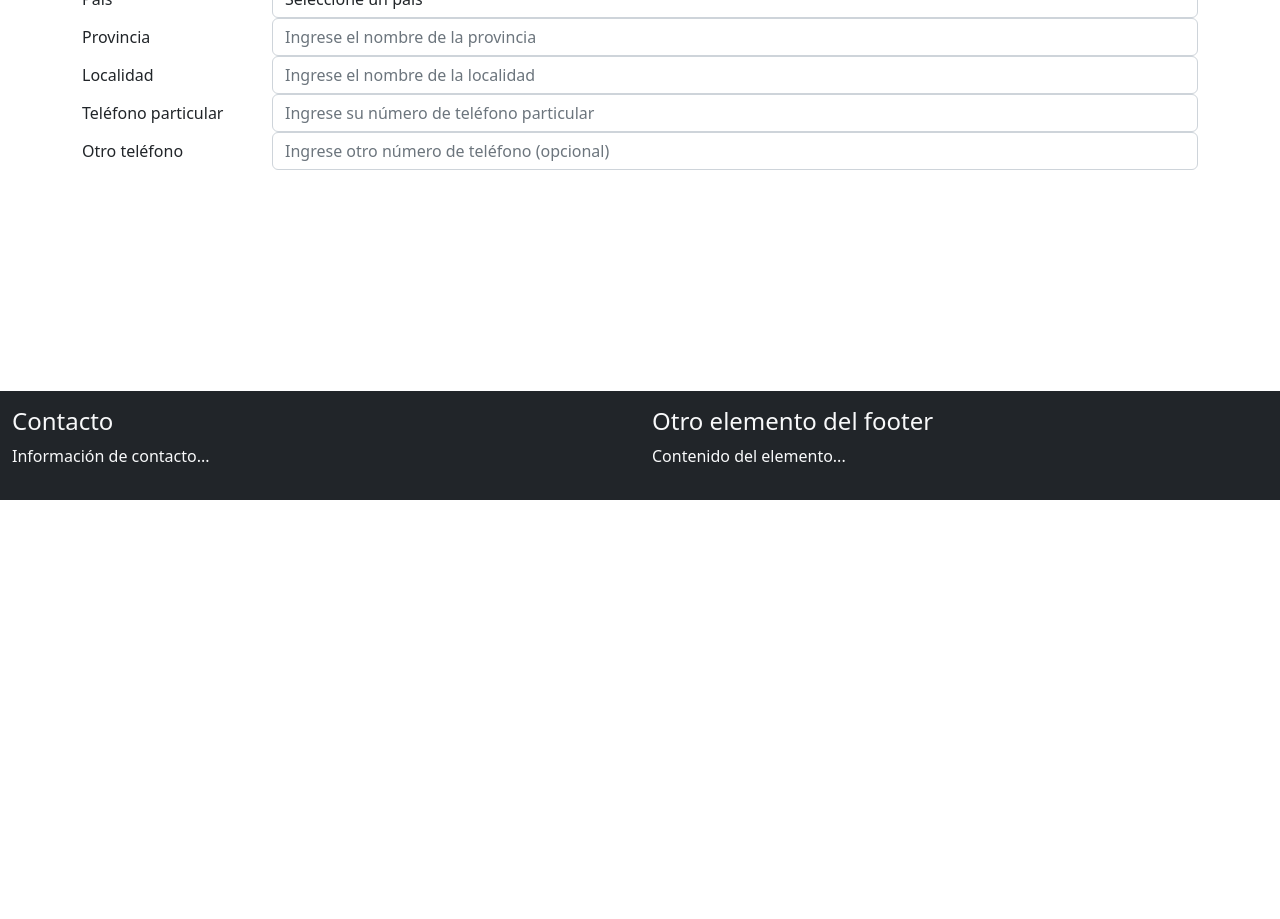
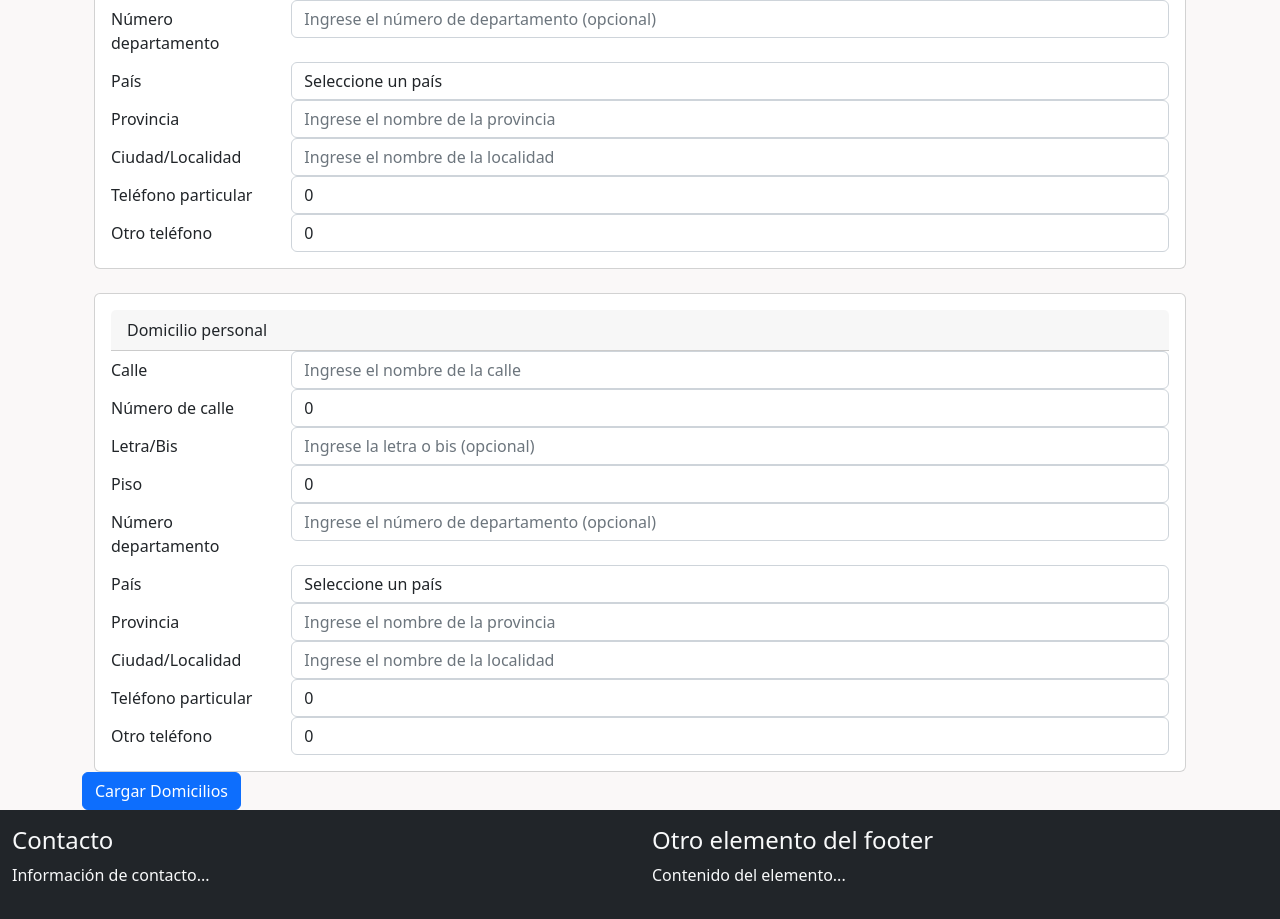
Before and after one commit to Lucianosolari/BolsaDeTrabajo, a React (Vite) app in the folder BolsaDeTrabajo/: page /addressStudent in a window 1280 px wide. Shown: the part 300-1219 px from the top of the page. Before the commit the page ends 800 px from the top, so only its background shows below. Built offline with nearby package versions, Linux system fonts and the light colour scheme.

Commit message:
Agregar direcciones, ver tema de valores de numeros, el servidor solo acepta int

```diff
--- a/BolsaDeTrabajo/src/App.css
+++ b/BolsaDeTrabajo/src/App.css
@@ -0,0 +1,3 @@
+body {
+  background-color: rgb(250, 248, 248);
+}
--- a/BolsaDeTrabajo/src/components/Students/AddressForm.jsx
+++ b/BolsaDeTrabajo/src/components/Students/AddressForm.jsx
@@ -1,62 +1,73 @@
 import React, { useState } from "react";
-import { Form, Row, Col } from "react-bootstrap";
+import { Form, Row, Col, Card, Button } from "react-bootstrap";
+import { useContext } from "react";
+import { updateStudentAddressInfo } from "../../api";
+import { UserContext } from "../../context/UserContext";
 
 export default function AddressForm() {
-  const [calle, setCalle] = useState("");
-  const [numeroCalle, setNumeroCalle] = useState("");
-  const [letraBis, setLetraBis] = useState("");
-  const [piso, setPiso] = useState("");
-  const [depto, setDepto] = useState("");
-  const [pais, setPais] = useState("");
-  const [provincia, setProvincia] = useState("");
-  const [localidad, setLocalidad] = useState("");
-  const [telefonoParticular, setTelefonoParticular] = useState("");
-  const [otroTelefono, setOtroTelefono] = useState("");
+  const [personalStreet, setPersonalStreet] = useState("");
+  const [personalStreetNumber, setPersonalStreetNumber] = useState(0);
+  const [personalStreetLetter, setPersonalStreetLetter] = useState("");
+  const [personalFloor, setPersonalFloor] = useState(0);
+  const [personalDepartment, setPersonalDepartment] = useState("");
+  const [personalCountry, setPersonalCountry] = useState("");
+  const [personalProvince, setPersonalProvince] = useState("");
+  const [personalLocation, setPersonalLocation] = useState("");
+  const [personalPersonalPhone, setPersonalPersonalPhone] = useState(0);
+  const [personalOtherPhone, setPersonalOtherPhone] = useState(0);
 
-  // Manejadores de cambio de los campos
-  const handleCalleChange = (e) => {
-    setCalle(e.target.value);
-  };
+  const [familyStreet, setFamilyStreet] = useState("");
+  const [familyStreetNumber, setFamilyStreetNumber] = useState(0);
+  const [familyStreetLetter, setFamilyStreetLetter] = useState("");
+  const [familyFloor, setFamilyFloor] = useState(0);
+  const [familyDepartment, setFamilyDepartment] = useState("");
+  const [familyCountry, setFamilyCountry] = useState("");
+  const [familyProvince, setFamilyProvince] = useState("");
+  const [familyLocation, setFamilyLocation] = useState("");
+  const [familyPersonalPhone, setFamilyPersonalPhone] = useState(0);
+  const [familyOtherPhone, setFamilyOtherPhone] = useState(0);
 
-  const handleNumeroCalleChange = (e) => {
-    setNumeroCalle(e.target.value);
-  };
+  const { user } = useContext(UserContext);
 
-  const handleLetraBisChange = (e) => {
-    setLetraBis(e.target.value);
-  };
-
-  const handlePisoChange = (e) => {
-    setPiso(e.target.value);
-  };
-
-  const handleDeptoChange = (e) => {
-    setDepto(e.target.value);
-  };
-
-  const handlePaisChange = (e) => {
-    setPais(e.target.value);
-  };
-
-  const handleProvinciaChange = (e) => {
-    setProvincia(e.target.value);
-  };
-
-  const handleLocalidadChange = (e) => {
-    setLocalidad(e.target.value);
-  };
-
-  const handleTelefonoParticularChange = (e) => {
-    setTelefonoParticular(e.target.value);
-  };
-
-  const handleOtroTelefonoChange = (e) => {
-    setOtroTelefono(e.target.value);
+  const handleClickUpdateStudentAddressInfo = async (e) => {
+    e.preventDefault();
+    try {
+      const data = await updateStudentAddressInfo(user.token, {
+        familyStreet: familyStreet,
+        familyStreetNumber: familyStreetNumber,
+        familyStreetLetter: familyStreetLetter,
+        familyFloor: familyFloor,
+        familyDepartment: familyDepartment,
+        familyCountry: familyCountry,
+        familyProvince: familyProvince,
+        familyLocation: familyLocation,
+        familyPersonalPhone: familyPersonalPhone,
+        familyOtherPhone: familyOtherPhone,
+        personalStreet: personalStreet,
+        personalStreetNumber: personalStreetNumber,
+        personalStreetLetter: personalStreetLetter,
+        personalFloor: personalFloor,
+        personalDepartment: personalDepartment,
+        personalCountry: personalCountry,
+        personalProvince: personalProvince,
+        personalLocation: personalLocation,
+        personalPersonalPhone: personalPersonalPhone,
+        personalOtherPhone: personalOtherPhone,
+      });
+    } catch (error) {
+      console.error(error);
+      console.error("Error al actualizar la información de dirección:", error);
+    }
   };
 
   return (
     <>
-      <Form.Group as={Row} controlId="calle">
+      <div className="container">
+        <Card>
+          <Card.Header>Domicilio familiar</Card.Header>
+
+          <Card.Body>
+            <Form.Group as={Row} controlId="familyStreet">
               <Form.Label column sm={2}>
                 Calle
               </Form.Label>
@@ -64,26 +75,29 @@ export default function AddressForm() {
                 <Form.Control
                   type="text"
                   placeholder="Ingrese el nombre de la calle"
-            value={calle}
-            onChange={handleCalleChange}
+                  value={familyStreet}
+                  onChange={(e) => setFamilyStreet(e.target.value)}
                 />
               </Col>
             </Form.Group>
 
-      <Form.Group as={Row} controlId="numeroCalle">
+            <Form.Group as={Row} controlId="familyStreetNumber">
               <Form.Label column sm={2}>
                 Número de calle
               </Form.Label>
               <Col sm={10}>
                 <Form.Control
-            type="text"
+                  type="number"
                   placeholder="Ingrese el número de la calle"
-            value={numeroCalle}
-            onChange={handleNumeroCalleChange}
+                  value={familyStreetNumber}
+                  onChange={(e) =>
+                    setFamilyStreetNumber(parseInt(e.target.value))
+                  }
                 />
               </Col>
             </Form.Group>
-      <Form.Group as={Row} controlId="letraBis">
+
+            <Form.Group as={Row} controlId="familyStreetLetter">
               <Form.Label column sm={2}>
                 Letra/Bis
               </Form.Label>
@@ -91,55 +105,60 @@ export default function AddressForm() {
                 <Form.Control
                   type="text"
                   placeholder="Ingrese la letra o bis (opcional)"
-            value={letraBis}
-            onChange={handleLetraBisChange}
+                  value={familyStreetLetter}
+                  onChange={(e) => setFamilyStreetLetter(e.target.value)}
                 />
               </Col>
             </Form.Group>
-      <Form.Group as={Row} controlId="piso">
+
+            <Form.Group as={Row} controlId="familyFloor">
               <Form.Label column sm={2}>
                 Piso
               </Form.Label>
               <Col sm={10}>
                 <Form.Control
-            type="text"
+                  type="number"
                   placeholder="Ingrese el número de piso (opcional)"
-            value={piso}
-            onChange={handlePisoChange}
+                  value={familyFloor}
+                  onChange={(e) => setFamilyFloor(parseInt(e.target.value))}
                 />
               </Col>
             </Form.Group>
 
-      <Form.Group as={Row} controlId="depto">
+            <Form.Group as={Row} controlId="familyDepartment">
               <Form.Label column sm={2}>
-          Depto
+                Número departamento
               </Form.Label>
               <Col sm={10}>
                 <Form.Control
                   type="text"
                   placeholder="Ingrese el número de departamento (opcional)"
-            value={depto}
-            onChange={handleDeptoChange}
+                  value={familyDepartment}
+                  onChange={(e) => setFamilyDepartment(e.target.value)}
                 />
               </Col>
             </Form.Group>
 
-      <Form.Group as={Row} controlId="pais">
+            <Form.Group as={Row} controlId="familyCountry">
               <Form.Label column sm={2}>
                 País
               </Form.Label>
               <Col sm={10}>
-          <Form.Control as="select" value={pais} onChange={handlePaisChange}>
+                <Form.Control
+                  as="select"
+                  value={familyCountry}
+                  onChange={(e) => setFamilyCountry(e.target.value)}
+                >
                   <option value="">Seleccione un país</option>
                   <option value="Argentina">Argentina</option>
-            <option value="Brasil">Brasil</option>
+                  <option value="Brasil">Brazil</option>
                   <option value="Chile">Chile</option>
-            {/* Agregar más opciones de países */}
+                  {/* Add more country options */}
                 </Form.Control>
               </Col>
             </Form.Group>
 
-      <Form.Group as={Row} controlId="provincia">
+            <Form.Group as={Row} controlId="familyProvince">
               <Form.Label column sm={2}>
                 Provincia
               </Form.Label>
@@ -147,27 +166,27 @@ export default function AddressForm() {
                 <Form.Control
                   type="text"
                   placeholder="Ingrese el nombre de la provincia"
-            value={provincia}
-            onChange={handleProvinciaChange}
+                  value={familyProvince}
+                  onChange={(e) => setFamilyProvince(e.target.value)}
                 />
               </Col>
             </Form.Group>
 
-      <Form.Group as={Row} controlId="localidad">
+            <Form.Group as={Row} controlId="familyLocation">
               <Form.Label column sm={2}>
-          Localidad
+                Ciudad/Localidad
               </Form.Label>
               <Col sm={10}>
                 <Form.Control
                   type="text"
                   placeholder="Ingrese el nombre de la localidad"
-            value={localidad}
-            onChange={handleLocalidadChange}
+                  value={familyLocation}
+                  onChange={(e) => setFamilyLocation(e.target.value)}
                 />
               </Col>
             </Form.Group>
 
-      <Form.Group as={Row} controlId="telefonoParticular">
+            <Form.Group as={Row} controlId="familyPersonalPhone">
               <Form.Label column sm={2}>
                 Teléfono particular
               </Form.Label>
@@ -175,13 +194,15 @@ export default function AddressForm() {
                 <Form.Control
                   type="text"
                   placeholder="Ingrese su número de teléfono particular"
-            value={telefonoParticular}
-            onChange={handleTelefonoParticularChange}
+                  value={familyPersonalPhone}
+                  onChange={(e) =>
+                    setFamilyPersonalPhone(parseInt(e.target.value))
+                  }
                 />
               </Col>
             </Form.Group>
 
-      <Form.Group as={Row} controlId="otroTelefono">
+            <Form.Group as={Row} controlId="familyOtherPhone">
               <Form.Label column sm={2}>
                 Otro teléfono
               </Form.Label>
@@ -189,11 +210,178 @@ export default function AddressForm() {
                 <Form.Control
                   type="text"
                   placeholder="Ingrese otro número de teléfono (opcional)"
-            value={otroTelefono}
-            onChange={handleOtroTelefonoChange}
+                  value={familyOtherPhone}
+                  onChange={(e) =>
+                    setFamilyOtherPhone(parseInt(e.target.value))
+                  }
                 />
               </Col>
             </Form.Group>
+          </Card.Body>
+        </Card>
+      </div>
+
+      <br></br>
+      <div className="container">
+        <Card>
+          <Card.Body>
+            <Card.Header>Domicilio personal</Card.Header>
+
+            <Form.Group as={Row} controlId="personalStreet">
+              <Form.Label column sm={2}>
+                Calle
+              </Form.Label>
+              <Col sm={10}>
+                <Form.Control
+                  type="text"
+                  placeholder="Ingrese el nombre de la calle"
+                  value={personalStreet}
+                  onChange={(e) => setPersonalStreet(e.target.value)}
+                />
+              </Col>
+            </Form.Group>
+            <Form.Group as={Row} controlId="personalStreetNumber">
+              <Form.Label column sm={2}>
+                Número de calle
+              </Form.Label>
+              <Col sm={10}>
+                <Form.Control
+                  type="number"
+                  placeholder="Ingrese el número de la calle"
+                  value={personalStreetNumber}
+                  onChange={(e) =>
+                    setPersonalStreetNumber(parseInt(e.target.value))
+                  }
+                />
+              </Col>
+            </Form.Group>
+
+            <Form.Group as={Row} controlId="personalStreetLetter">
+              <Form.Label column sm={2}>
+                Letra/Bis
+              </Form.Label>
+              <Col sm={10}>
+                <Form.Control
+                  type="text"
+                  placeholder="Ingrese la letra o bis (opcional)"
+                  value={personalStreetLetter}
+                  onChange={(e) => setPersonalStreetLetter(e.target.value)}
+                />
+              </Col>
+            </Form.Group>
+
+            <Form.Group as={Row} controlId="personalFloor">
+              <Form.Label column sm={2}>
+                Piso
+              </Form.Label>
+              <Col sm={10}>
+                <Form.Control
+                  type="number"
+                  placeholder="Ingrese el número de piso (opcional)"
+                  value={personalFloor}
+                  onChange={(e) => setPersonalFloor(parseInt(e.target.value))}
+                />
+              </Col>
+            </Form.Group>
+
+            <Form.Group as={Row} controlId="personalDepartment">
+              <Form.Label column sm={2}>
+                Número departamento
+              </Form.Label>
+              <Col sm={10}>
+                <Form.Control
+                  type="text"
+                  placeholder="Ingrese el número de departamento (opcional)"
+                  value={personalDepartment}
+                  onChange={(e) => setPersonalDepartment(e.target.value)}
+                />
+              </Col>
+            </Form.Group>
+
+            <Form.Group as={Row} controlId="personalCountry">
+              <Form.Label column sm={2}>
+                País
+              </Form.Label>
+              <Col sm={10}>
+                <Form.Control
+                  as="select"
+                  value={personalCountry}
+                  onChange={(e) => setPersonalCountry(e.target.value)}
+                >
+                  <option value="">Seleccione un país</option>
+                  <option value="Argentina">Argentina</option>
+                  <option value="Brasil">Brazil</option>
+                  <option value="Chile">Chile</option>
+                  {/* Add more country options */}
+                </Form.Control>
+              </Col>
+            </Form.Group>
+
+            <Form.Group as={Row} controlId="personalProvince">
+              <Form.Label column sm={2}>
+                Provincia
+              </Form.Label>
+              <Col sm={10}>
+                <Form.Control
+                  type="text"
+                  placeholder="Ingrese el nombre de la provincia"
+                  value={personalProvince}
+                  onChange={(e) => setPersonalProvince(e.target.value)}
+                />
+              </Col>
+            </Form.Group>
+
+            <Form.Group as={Row} controlId="personalLocation">
+              <Form.Label column sm={2}>
+                Ciudad/Localidad
+              </Form.Label>
+              <Col sm={10}>
+                <Form.Control
+                  type="text"
+                  placeholder="Ingrese el nombre de la localidad"
+                  value={personalLocation}
+                  onChange={(e) => setPersonalLocation(e.target.value)}
+                />
+              </Col>
+            </Form.Group>
+
+            <Form.Group as={Row} controlId="personalPersonalPhone">
+              <Form.Label column sm={2}>
+                Teléfono particular
+              </Form.Label>
+              <Col sm={10}>
+                <Form.Control
+                  type="text"
+                  placeholder="Ingrese su número de teléfono particular"
+                  value={personalPersonalPhone}
+                  onChange={(e) =>
+                    setPersonalPersonalPhone(parseInt(e.target.value))
+                  }
+                />
+              </Col>
+            </Form.Group>
+
+            <Form.Group as={Row} controlId="personalOtherPhone">
+              <Form.Label column sm={2}>
+                Otro teléfono
+              </Form.Label>
+              <Col sm={10}>
+                <Form.Control
+                  type="text"
+                  placeholder="Ingrese otro número de teléfono (opcional)"
+                  value={personalOtherPhone}
+                  onChange={(e) =>
+                    setPersonalOtherPhone(parseInt(e.target.value))
+                  }
+                />
+              </Col>
+            </Form.Group>
+          </Card.Body>
+        </Card>
+      </div>
+      <Button onClick={handleClickUpdateStudentAddressInfo}>
+        Cargar Domicilios
+      </Button>
     </>
   );
 }
```
Also changed, not shown: BolsaDeTrabajo/src/api.jsx (+28 -0 lines), BolsaDeTrabajo/src/components/NavBar/CompanyMenu.jsx (+13 -5 lines), BolsaDeTrabajo/src/components/NavBar/StudentMenu.jsx (+18 -6 lines), BolsaDeTrabajo/src/components/Students/NavStudent.jsx (+9 -3 lines). Lines whose indentation alone changed are shown as unchanged.
